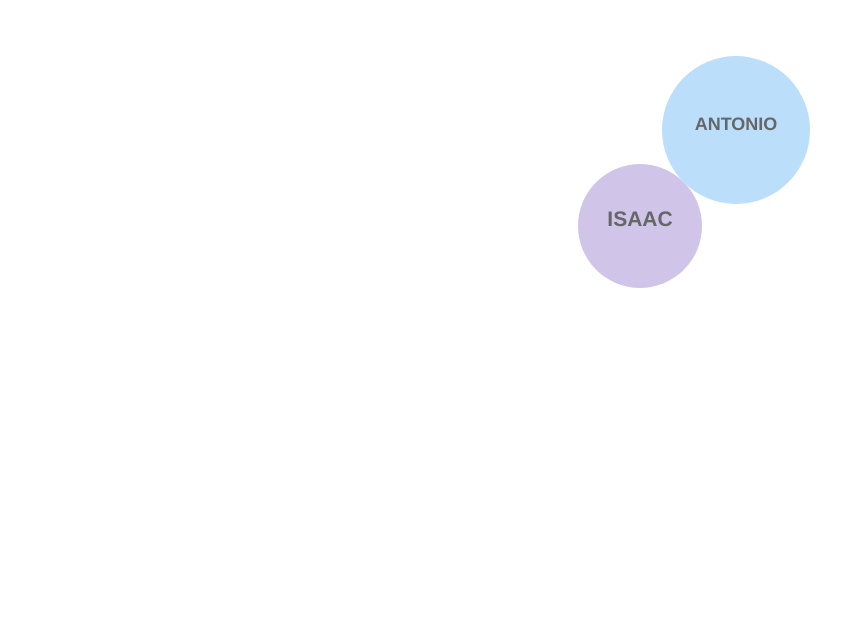
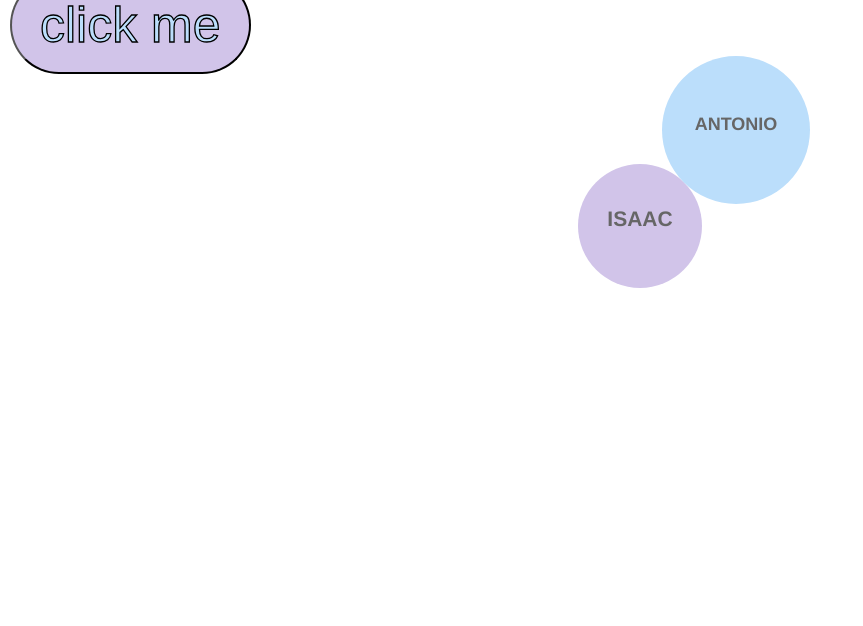
Before and after one commit to Madelene/bubbles, a plain HTML site: page index.html in a window 1280 px wide. Shown: the part 174-800 px from the top of the page, without its empty margins (0-863 px from the left). Drawn offline with nearby package versions, Linux system fonts and the light colour scheme.

Commit message:
Styles button. WIP

```diff
--- a/styles.css
+++ b/styles.css
@@ -46,3 +46,12 @@ svg {
     background-color: #D1C4E9;
     outline: none;
 }
+
+.btn-xlarge {
+    padding: 18px 28px;
+    font-size: 50px;
+    line-height: normal;
+    -webkit-border-radius: 60px;
+       -moz-border-radius: 60px;
+            border-radius: 60px;
+}
```
